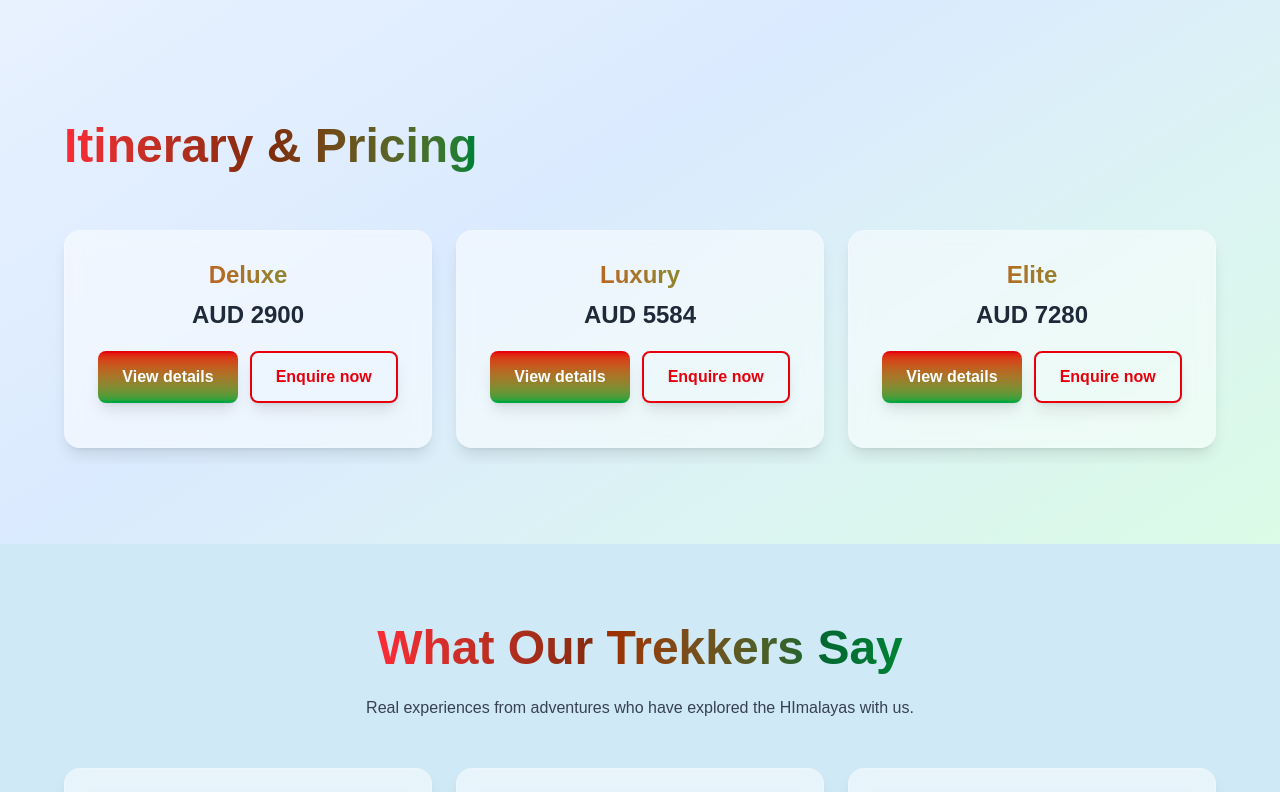
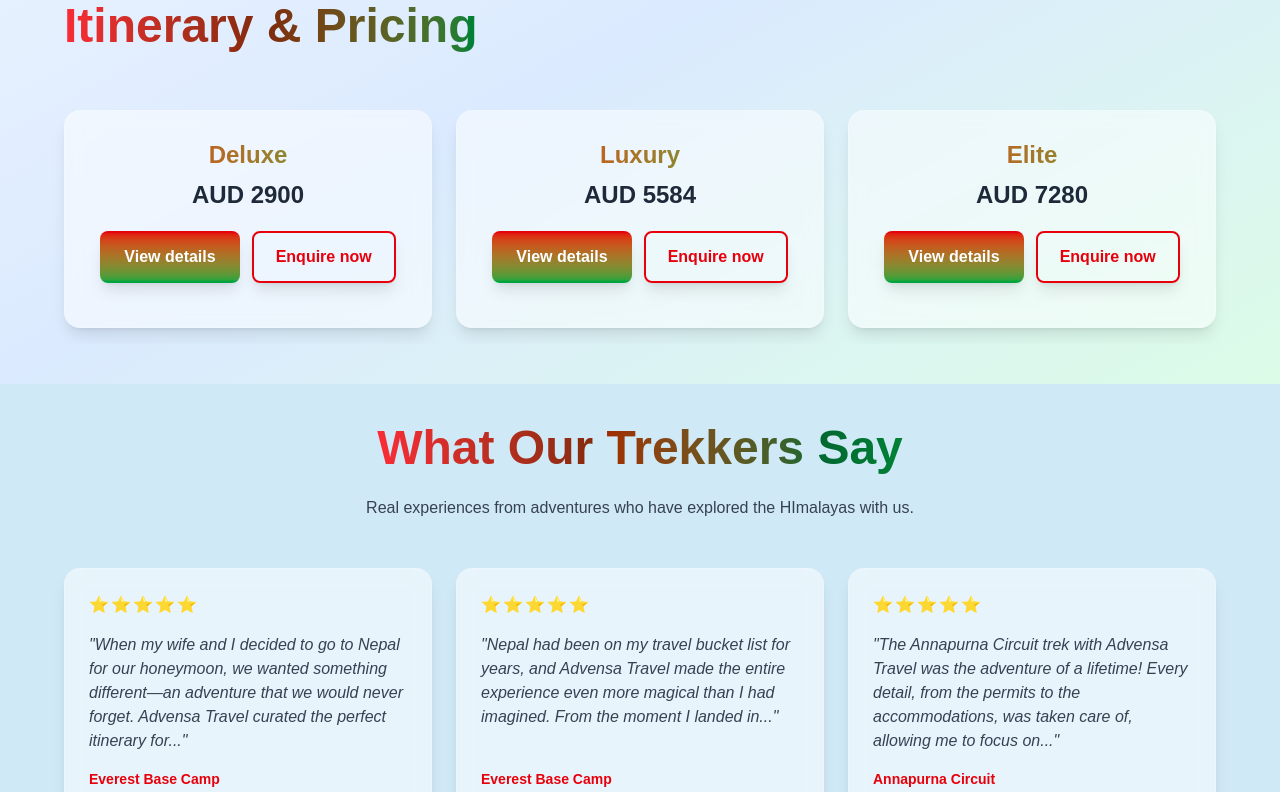
Before and after one commit to prathaideagen-collab/Advensa_Website, a Next.js app: page / in a window 1280 px wide. Shown: the part 1388-2180 px from the top of the page. Built offline with nearby package versions, Linux system fonts and the light colour scheme.

Commit message:
decreased py

```diff
--- a/app/components/sections/Contact.tsx
+++ b/app/components/sections/Contact.tsx
@@ -21,7 +21,7 @@ export default function Contact() {
 
     const templateParams = {
       ...formData,
-      reply_to: formData.user_email, // this is the visitor's email
+      reply_to: formData.user_email, //  visitor's email
     };
 
     emailjs
@@ -51,7 +51,7 @@ export default function Contact() {
   return (
     <section
       id="contact"
-      className="min-h-screen flex items-center justify-center px-4 py-20 bg-gradient-to-br from-blue-50 via-blue-100 to-green-100 text-black"
+      className="min-h-screen flex items-center justify-center px-4 py-10 bg-gradient-to-br from-blue-50 via-blue-100 to-green-100 text-black"
     >
       <div className="max-w-6xl mx-auto w-full">
         <div className="mb-14">
--- a/app/components/sections/HeroSection.tsx
+++ b/app/components/sections/HeroSection.tsx
@@ -20,7 +20,7 @@ export default function EverestBaseCampTrek() {
   return (
     <section
       id="treks"
-      className="flex flex-col items-center justify-center px-4 py-20 bg-gradient-to-br from-purple-100 via-blue-200 to-green-100 text-black"
+      className="flex flex-col items-center justify-center px-4 pt-20 pb-10 bg-gradient-to-br from-purple-100 via-blue-200 to-green-100 text-black"
     >
       <div className="max-w-6xl w-full mx-auto">
 
--- a/app/components/sections/Services.tsx
+++ b/app/components/sections/Services.tsx
@@ -4,7 +4,7 @@ export default function Services() {
   return (
     <section
       id="services"
-      className=" flex items-center justify-center px-4 py-20 bg-gradient-to-br from-blue-50 via-blue-100 to-green-100 text-black"
+      className=" flex items-center justify-center px-4 py-10 bg-gradient-to-br from-blue-50 via-blue-100 to-green-100 text-black"
     >
       <div className="max-w-6xl mx-auto w-full">
 
@@ -48,7 +48,7 @@ export default function Services() {
 
         {/* Itinerary & Pricing Section */}
 
-        <h2 className="text-5xl font-bold mt-30 mb-15">
+        <h2 className="text-5xl font-bold mt-20 mb-15">
           <span className="bg-gradient-to-r from-red-500 to-orange-900 bg-clip-text text-transparent font-bold">
             Itinerary{" "}
           </span>
@@ -69,18 +69,20 @@ export default function Services() {
               <div className="text-2xl font-bold text-gray-800 mb-4">AUD 2900</div>
 
 
-              <div className="flex flex-col sm:flex-row justify-center gap-3 mt-5 mb-4">
+              <div className="flex flex-wrap justify-center gap-3 mt-5 mb-4 w-full">
+
                 <a href="https://advensatravel.com/package/14-days-everest-base-camp-trek-deluxe">
                   <button className="px-8  sm:px-6 py-4 sm:py-3.5 bg-gradient-to-b from-red-600 to-green-600 text-white font-semibold rounded-lg shadow-lg hover:scale-105 transform transition-all duration-200 whitespace-nowrap">
                     View details
                   </button>
                 </a>
 
-              <a href="https://wa.me/61430046850?text=Hello%2C%20I%20am%20interested">
+                <a href="https://wa.me/61430046850?text=Hello%2C%20I%20am%20interested">
 
-                  <button className="px-8.5 sm:px-6 py-4 sm:py-3 text-red-600 font-semibold rounded-lg border-2 border-red-600 hover:bg-red-600 hover:text-white shadow-lg hover:scale-105 transform transition-all duration-200 flex items-center justify-center gap-2 text-sm sm:text-base">
+                    <button className="px-8 sm:px-5.5 py-4 sm:py-3 text-red-600 font-semibold rounded-lg border-2 border-red-600 hover:bg-red-600 hover:text-white shadow-lg hover:scale-105 transform transition-all duration-200 flex items-center justify-center gap-2 text-sm sm:text-base whitespace-nowrap">
                     Enquire now
                   </button>
+
                 </a>
 
               </div>
@@ -96,18 +98,20 @@ export default function Services() {
               </h3>
               <div className="text-2xl font-bold text-gray-800 mb-4">AUD 5584</div>
 
-              <div className="flex flex-col sm:flex-row justify-center gap-3 mt-5 mb-4">
+             <div className="flex flex-wrap justify-center gap-3 mt-5 mb-4 w-full">
+
                 <a href="https://advensatravel.com/package/16-days-everest-base-camp-trek-luxury">
-                <button className="px-8  sm:px-6 py-4 sm:py-3.5 bg-gradient-to-b from-red-600 to-green-600 text-white font-semibold rounded-lg shadow-lg hover:scale-105 transform transition-all duration-200 whitespace-nowrap">
+                  <button className="px-8  sm:px-6 py-4 sm:py-3.5 bg-gradient-to-b from-red-600 to-green-600 text-white font-semibold rounded-lg shadow-lg hover:scale-105 transform transition-all duration-200 whitespace-nowrap">
                     View details
                   </button>
                 </a>
 
-               <a href="https://wa.me/61430046850?text=Hello%2C%20I%20am%20interested">
+                <a href="https://wa.me/61430046850?text=Hello%2C%20I%20am%20interested">
 
-                  <button className="px-8.5 sm:px-6 py-4 sm:py-3 text-red-600 font-semibold rounded-lg border-2 border-red-600 hover:bg-red-600 hover:text-white shadow-lg hover:scale-105 transform transition-all duration-200 flex items-center justify-center gap-2 text-sm sm:text-base">
+                  <button className="px-8 sm:px-5.5 py-4 sm:py-3 text-red-600 font-semibold rounded-lg border-2 border-red-600 hover:bg-red-600 hover:text-white shadow-lg hover:scale-105 transform transition-all duration-200 flex items-center justify-center gap-2 text-sm sm:text-base whitespace-nowrap">
                     Enquire now
                   </button>
+
                 </a>
               </div>
             </div>
@@ -123,20 +127,22 @@ export default function Services() {
               </h3>
               <div className="text-2xl font-bold text-gray-800 mb-4">AUD 7280</div>
 
-              <div className="flex flex-col sm:flex-row justify-center gap-3 mt-5 mb-4">
+<div className="flex flex-wrap justify-center gap-3 mt-5 mb-4 w-full">
+
                 <a href="https://advensatravel.com/package/16-days-everest-base-camp-trekelite-service">
-                  <button className="px-8  sm:px-6 py-4 sm:py-3.5 bg-gradient-to-b from-red-600 to-green-600 text-white font-semibold rounded-lg shadow-lg hover:scale-105 transform transition-all duration-200 whitespace-nowrap">
+                  <button className="px-8 sm:px-6 py-4 sm:py-3.5 bg-gradient-to-b from-red-600 to-green-600 text-white font-semibold rounded-lg shadow-lg hover:scale-105 transform transition-all duration-200 whitespace-nowrap">
                     View details
                   </button>
                 </a>
 
                 <a href="https://wa.me/61430046850?text=Hello%2C%20I%20am%20interested">
-
-                  <button className="px-8.5 sm:px-6 py-4 sm:py-3 text-red-600 font-semibold rounded-lg border-2 border-red-600 hover:bg-red-600 hover:text-white shadow-lg hover:scale-105 transform transition-all duration-200 flex items-center justify-center gap-2 text-sm sm:text-base">
+                  <button className="px-8 sm:px-5.5 py-4 sm:py-3 text-red-600 font-semibold rounded-lg border-2 border-red-600 hover:bg-red-600 hover:text-white shadow-lg hover:scale-105 transform transition-all duration-200 flex items-center justify-center gap-2 text-sm sm:text-base whitespace-nowrap">
                     Enquire now
                   </button>
+
                 </a>
               </div>
+
             </div>
           </div>
 
--- a/app/components/sections/Trekkers.tsx
+++ b/app/components/sections/Trekkers.tsx
@@ -2,7 +2,7 @@
 
 export default function Trekkers() {
     return (
-    <section className=" flex items-center justify-center px-4 py-20 bg-[#D0E9F6] text-black">
+    <section className=" flex items-center justify-center px-4 py-10 bg-[#D0E9F6] text-black">
 
       <div className="max-w-6xl mx-auto w-full">
 
--- a/app/components/sections/Trip.tsx
+++ b/app/components/sections/Trip.tsx
@@ -2,7 +2,7 @@
 
 export default function Trip() {
   return (
-    <section className=" flex items-center justify-center px-4 py-20 bg-[#DEEFF9] text-black">
+    <section className=" flex items-center justify-center px-4 py-10 bg-[#DEEFF9] text-black">
       <div className="max-w-6xl mx-auto w-full">
         {/* Contact Section */}
 
```
